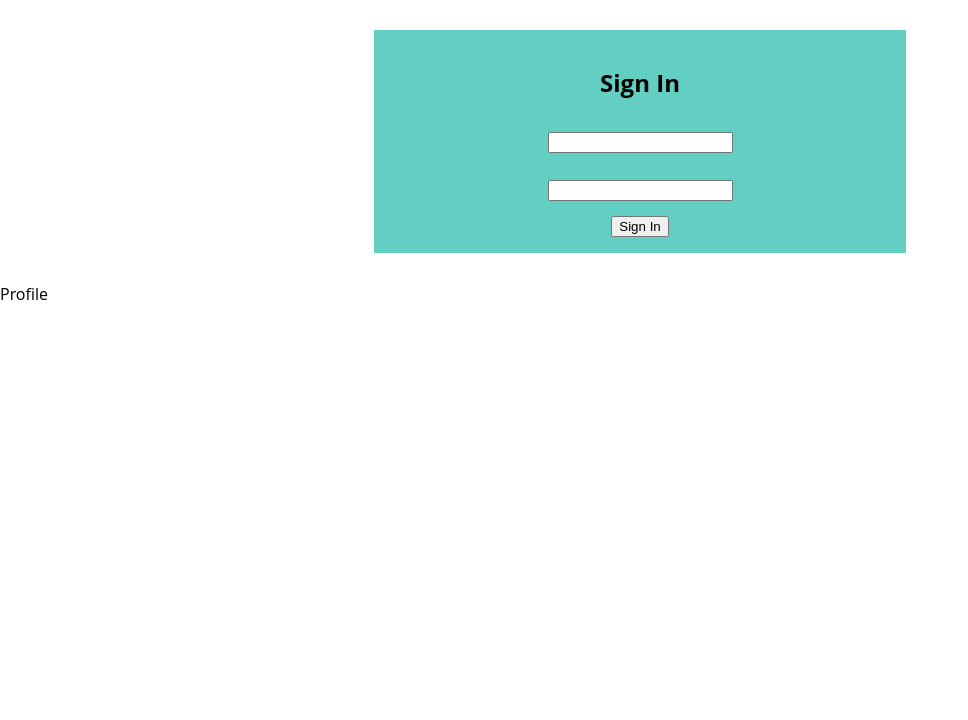
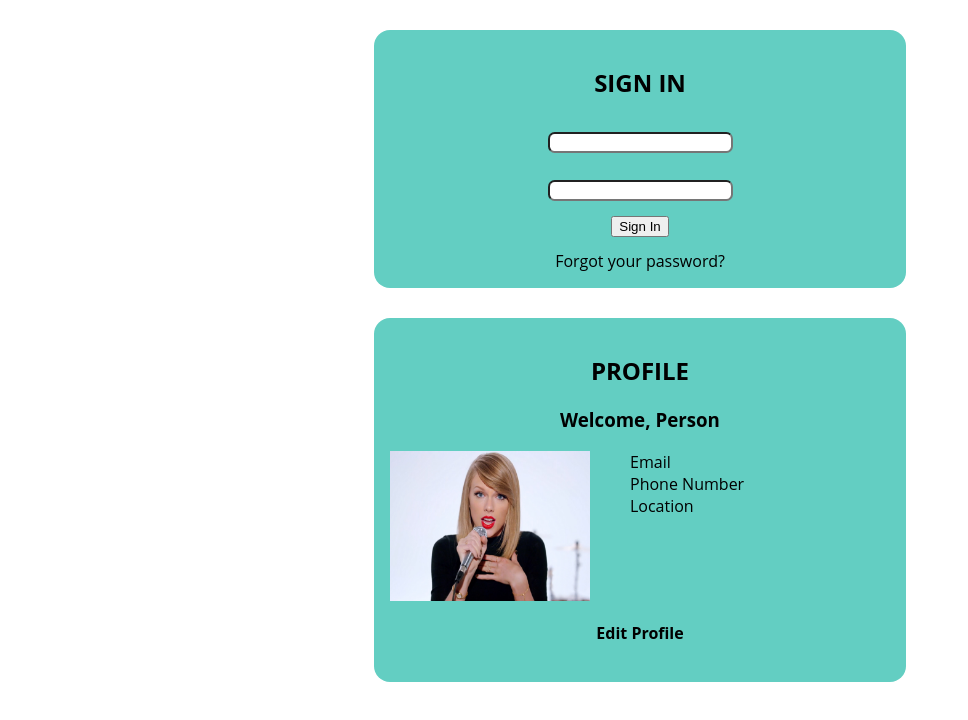
Before and after one commit to Ross-Hunter/the-final-assessment, a React app: page / in a window 1280 px wide. Shown: the whole page, without its empty margins (0-968 px from the left). Built offline with nearby package versions, Linux system fonts and the light colour scheme.

Commit message:
adds sketch of the profile

```diff
--- a/src/components/Login.js
+++ b/src/components/Login.js
@@ -14,6 +14,7 @@ class Login extends Component {
           <br />
           <button type="submit">Sign In</button>
         </form>
+        <span>Forgot your password?</span>
       </div>
     );
   }
--- a/src/components/Profile.js
+++ b/src/components/Profile.js
@@ -4,7 +4,17 @@ class Profile extends Component {
   render() {
     return (
       <div className="Profile">
-        Profile
+        <h2>Profile</h2>
+        <h3>Welcome, Person</h3>
+        <div class="flex-container">
+          <img src="/images/taylorswift.jpg" />
+          <ul>
+            <li>Email</li>
+            <li>Phone Number</li>
+            <li>Location</li>
+          </ul>
+        </div>
+        <h4>Edit Profile</h4>
       </div>
     );
   }
--- a/src/index.css
+++ b/src/index.css
@@ -4,14 +4,40 @@ body {
   font-family: "Open Sans", sans-serif;
 }
 
-.Login {
+ul, li {
+  margin: 0;
+  list-style-type: none;
+}
+
+h2 {
+  text-transform: uppercase;
+}
+
+.Login, .Profile {
   width: 500px;
   margin: 30px auto;
   text-align: center;
   background-color: #63CEC2;
   padding: 1em;
+  border-radius: 1em;
 }
 
 .Login input {
   margin: 1em;
+  border-radius: 0.5em;
+  background-color: white;
 }
+
+.Login button {
+  margin-bottom: 1em;
+}
+
+.flex-container {
+  display: flex;
+  text-align: left;
+}
+
+.Profile img {
+  width: 200px;
+  height: 150px;
+}
```
